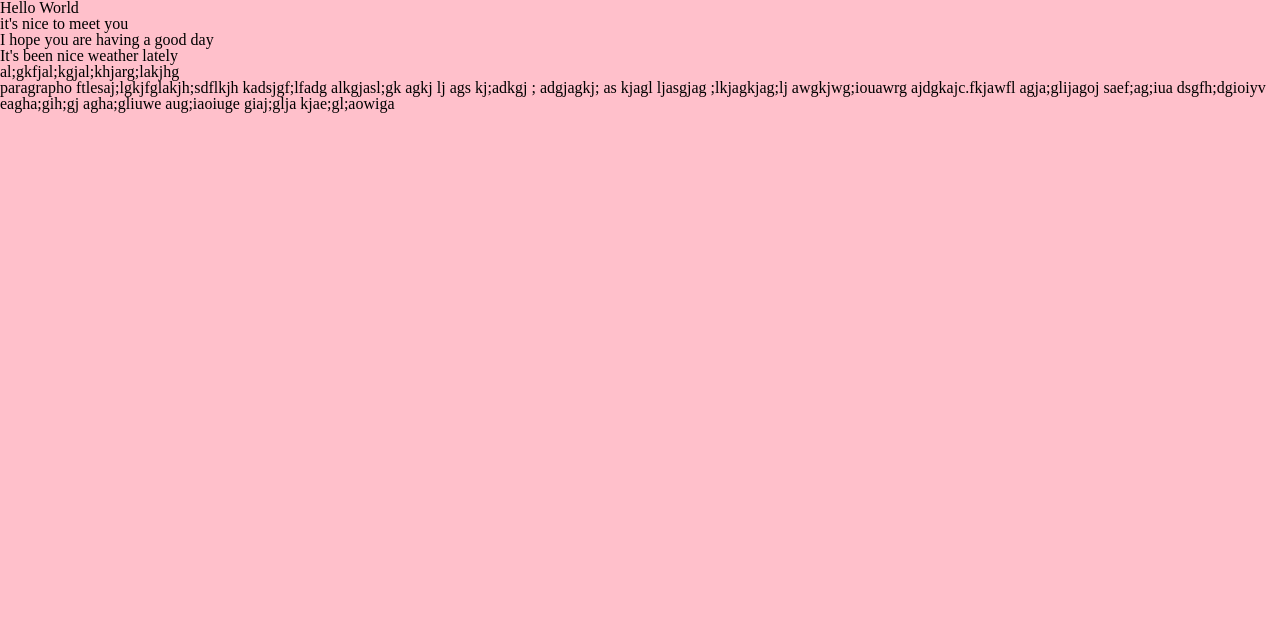
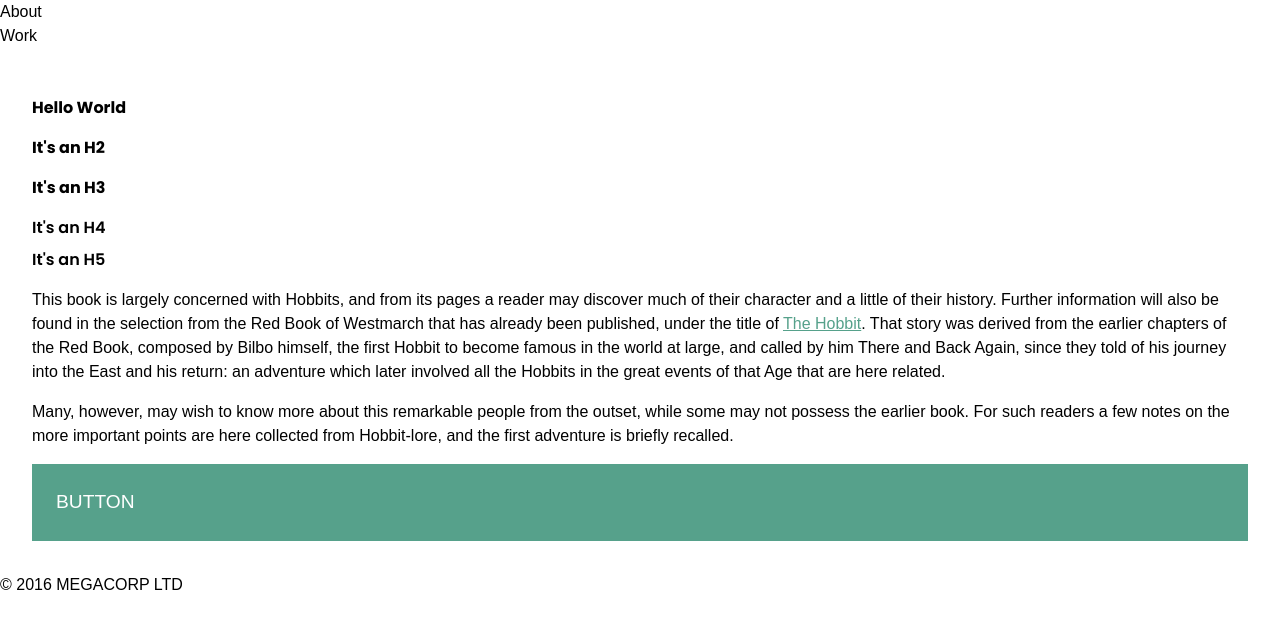
Before and after one commit to WarElephant27/loopy-shwoopy, a website: page app/index.html in a window 1280 px wide. Drawn offline with Linux system fonts and the light colour scheme; a web font is replaced by a local one.

Commit message:
Blocking in styles
base fonts, global nav/footer, global elements, reset

```diff
--- a/app/index.html
+++ b/app/index.html
@@ -10,12 +10,35 @@
 	</head>
 
 	<body>
-	<h1>Hello World</h1>
-	<h2>it's nice to meet you</h2>
-	<h3>I hope you are having a good day</h3>
-	<h4>It's been nice weather lately</h4>
-	<h5>al;gkfjal;kgjal;khjarg;lakjhg</h5>
-	<p>paragrapho ftlesaj;lgkjfglakjh;sdflkjh kadsjgf;lfadg alkgjasl;gk  agkj lj ags kj;adkgj ; adgjagkj; as kjagl ljasgjag ;lkjagkjag;lj awgkjwg;iouawrg ajdgkajc.fkjawfl agja;glijagoj saef;ag;iua dsgfh;dgioiyv eagha;gih;gj agha;gliuwe aug;iaoiuge giaj;glja kjae;gl;aowiga </p>
+	<!-- GLOBAL NAV -->
+	<!-- ////////// -->
+	<nav>
+		<ul>
+			<li>About</li>
+			<li>Work</li>
+		</ul>
+	</nav>
+
+	<!-- BODY ELEMENTS -->
+	<!-- ///////////// -->
+		<div class="wrapper">
+			<h1>Hello World</h1>
+			<h2>It's an H2</h2>
+			<h3>It's an H3</h3>
+			<h4>It's an H4</h4>
+			<h5>It's an H5</h5>
+			<p>This book is largely concerned with Hobbits, and from its pages a reader may discover much of their character and a little of their history. Further information will also be found in the selection from the Red Book of Westmarch that has already been published, under the title of <a class="link" href="?">The Hobbit</a>. That story was derived from the earlier chapters of the Red Book, composed by Bilbo himself, the first Hobbit to become famous in the world at large, and called by him There and Back Again, since they told of his journey into the East and his return: an adventure which later involved all the Hobbits in the great events of that Age that are here related.</p>
+
+			<p>Many, however, may wish to know more about this remarkable people from the outset, while some may not possess the earlier book. For such readers a few notes on the more important points are here collected from Hobbit-lore, and the first adventure is briefly recalled.</p>
+
+			<div class="button">BUTTON</div>
+
+		</div>
+
+	<!-- GLOBAL FOOTER -->
+	<!-- ///////////// -->
+	<footer>&copy; 2016 MEGACORP LTD</footer>
+
 	</body>
 
 </html>
--- a/app/styles/styles.css
+++ b/app/styles/styles.css
@@ -22,7 +22,9 @@ time, mark, audio, video {
 	border: 0;
 	font-size: 100%;
 	font: inherit;
+	line-height: inherit;
 	vertical-align: baseline;
+	display: block;
 }
 /* HTML5 display-role reset for older browsers */
 article, aside, details, figcaption, figure,
@@ -30,8 +32,8 @@ footer, header, hgroup, menu, nav, section {
 	display: block;
 }
 body {
-	line-height: 1;
-	background: pink;
+	line-height: 1.5;
+	background: #ffffff;
 }
 ol, ul {
 	list-style: none;
@@ -49,11 +51,80 @@ table {
 	border-spacing: 0;
 }
 
-/*//// BASE FONT ////*/
+
+/*----------------------------------------------------------------*/
+/*//// START CUSTOM STYLES ////*/
+/*---------------------------------------------------------------*/
+
+/*//// GLOBAL SECTIONS ////*/
+/*////////////////////////*/
+
+
+/*//// BASE TYPE ////*/
 /*//////////////////*/
+h1, h2, h3 {
+	font-family: 'Poppins', sans-serif;
+	font-weight: 700;
+	margin: 1rem 0;
+}
 
-font-family: 'Palanquin', sans-serif;
-font-family: 'Poppins', sans-serif;
+h4, h5, h6 {
+	font-family: 'Poppins', sans-serif;
+	font-weight: 600;
+	margin: 0.5rem 0;
+}
+
+body, div, span, p, blockquote, pre,
+a, abbr, acronym, address, big, cite, code,
+del, dfn, em, ins, kbd, q, s, samp,
+small, strike, strong, sub, sup, var,
+b, u, i, dl, dt, dd, ol, ul, li, fieldset, form, label, legend,
+table, caption, tbody, tfoot, thead, tr, th, td,
+article, aside, details, embed, figcaption, footer, header, menu, nav, output, section, summary,
+time, mark {
+	font-family: 'Palanquin', sans-serif;
+	font-weight: 300;
+}
+
+/*//// ELEMENTS ////*/
+/*/////////////////*/
+.wrapper {
+	padding:2rem;
+}
+
+.button {
+
+	display: block;
+	padding:24px;
+	width:auto;
+	background: #56a18b;
+	color:#ffffff;
+	font-family: inherit;
+	font-size: 1.2em;
+	font-weight: 400;
+}
+
+a, a.link, .link {
+	color:#56a18b;
+	text-decoration: underline;
+	display: inline;
+}
+
+a:hover, a:hover.link, .link:hover {
+	color:#2b5146;
+}
+
+a:visited, a:visited.link, .link:visited {
+	color:#9ac7b9;
+}
+
+p {
+	margin:1rem 0;
+}
+
+/*//// SPACING, PADDING, MARGINS ////*/
+/*//////////////////////////////////*/
+
 
 
 /*//// @MEDIA /////*/
```
